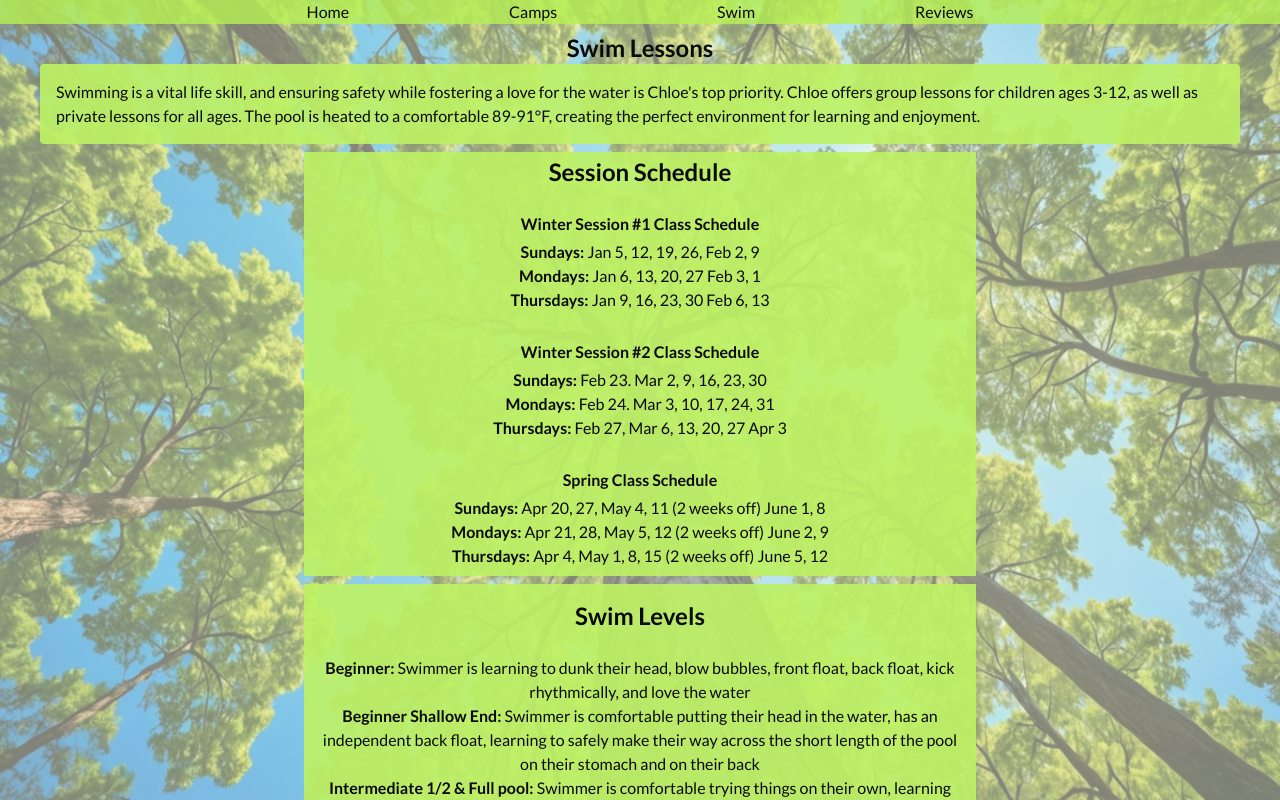
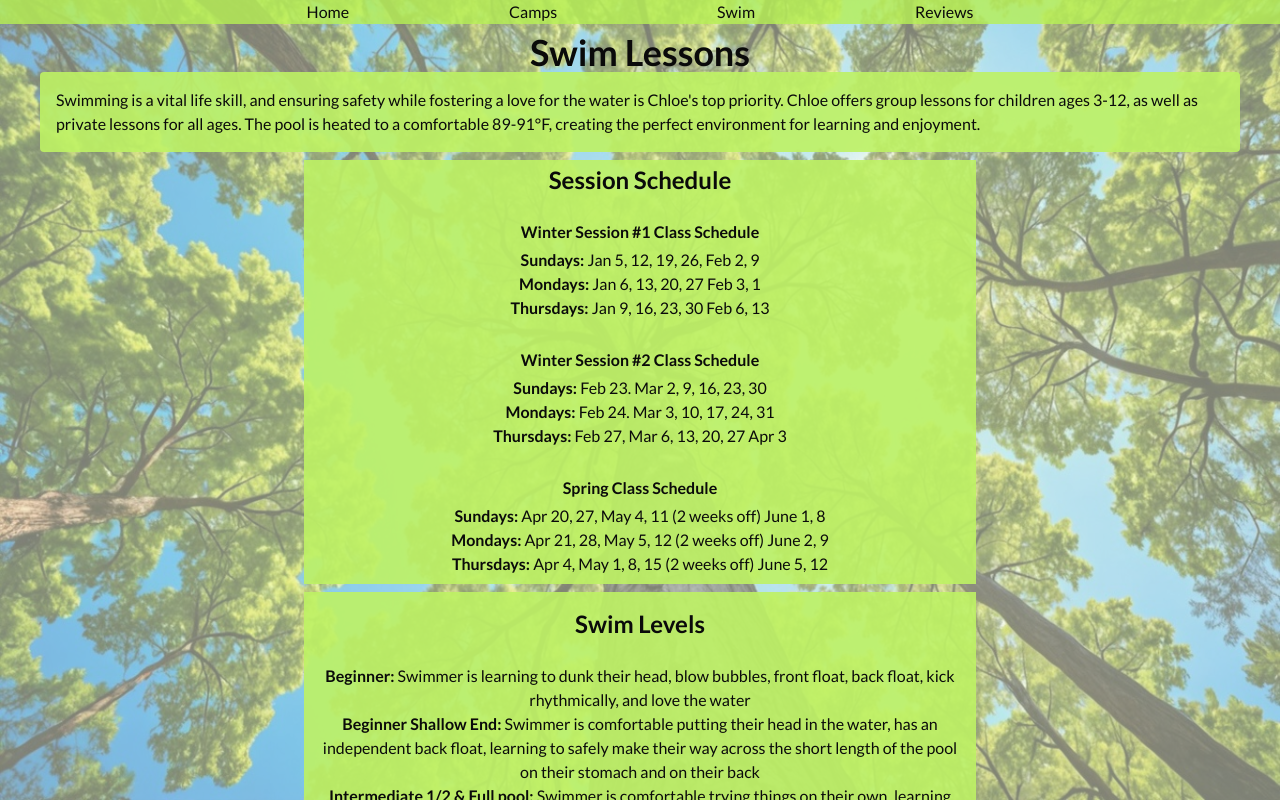
Before and after one commit to NoahNim/chloescanopy, a Next.js app: page /swimlessons in a window 1280 px wide. Shown: the top 800 px of the page. Built offline with nearby package versions, Linux system fonts and the light colour scheme.

Commit message:
added extra text to reviews and made sizes of page titiles match

```diff
--- a/app/components/list-reviews/client.tsx
+++ b/app/components/list-reviews/client.tsx
@@ -22,7 +22,8 @@ export default function ListReviews({ reviews, isLoading, error }: ListReviewsPr
 
     return (
         <div className="">
-            <h1 className="text-center font-bold text-2xl"><b>Reviews</b></h1>
+            <h1 className="text-center font-bold text-4xl"><b>Reviews</b></h1>
+            <p className="text-center text-lg bold">We&apos;d love to hear about your experience! How long has your child been participating in programs with Chloe? What has your overall experience been like working with Chloe?</p>
             <div className="grid grid-cols-1 md:grid-cols-3 lg:grid-cols-3 gap-6 p-4 max-w-6xl mx-auto">
                 {reviews?.map((item) => (
                     <div key={item.id} className="bg-lime-300/90 rounded-lg shadow-lg overflow-hidden">
--- a/app/page.tsx
+++ b/app/page.tsx
@@ -4,7 +4,7 @@ export default function Home() {
   return (
     <div className="w-full max-w-md mx-auto p-4">
       <div className="bg-lime-200/70 border-solid rounded mt-4">
-        <h1 className="text-center text-2xl"><b>Chloe&apos;s Canopy</b></h1>
+        <h1 className="text-center text-4xl"><b>Chloe&apos;s Canopy</b></h1>
         <Image src="/images/image0.jpeg" alt="Image error" width={400}
           height={300}
           className="rounded object-cover w-full h-[300px]" />
--- a/app/swimlessons/page.tsx
+++ b/app/swimlessons/page.tsx
@@ -14,7 +14,7 @@ export default function SwimLessons() {
 
     return (
         <div className="border-solid rounded mx-auto max-w-7xl px-4 sm:px-6 lg:px-8">
-            <h1 className="text-center font-bold text-2xl"><b>Swim Lessons</b></h1>
+            <h1 className="text-center font-bold text-4xl"><b>Swim Lessons</b></h1>
             <div className="bg-lime-300/90 border-solid rounded p-4 flex flex-col">
                 <p>
                     Swimming is a vital life skill, and ensuring safety while fostering a love for the water is Chloe&apos;s top priority. Chloe offers group lessons for children ages 3-12, as well as private lessons for all ages. The pool is heated to a comfortable 89-91°F, creating the perfect environment for learning and enjoyment.
```
